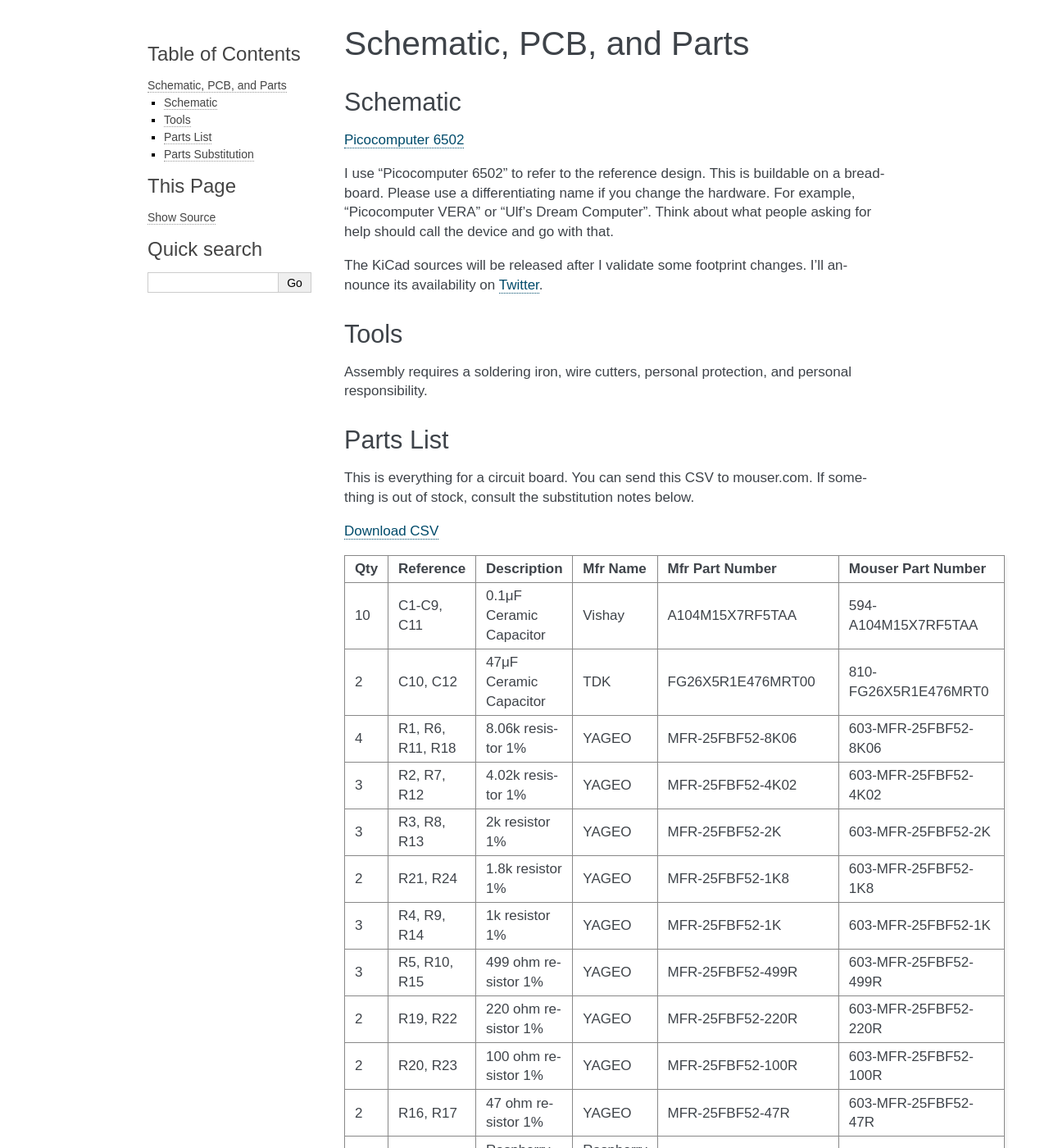
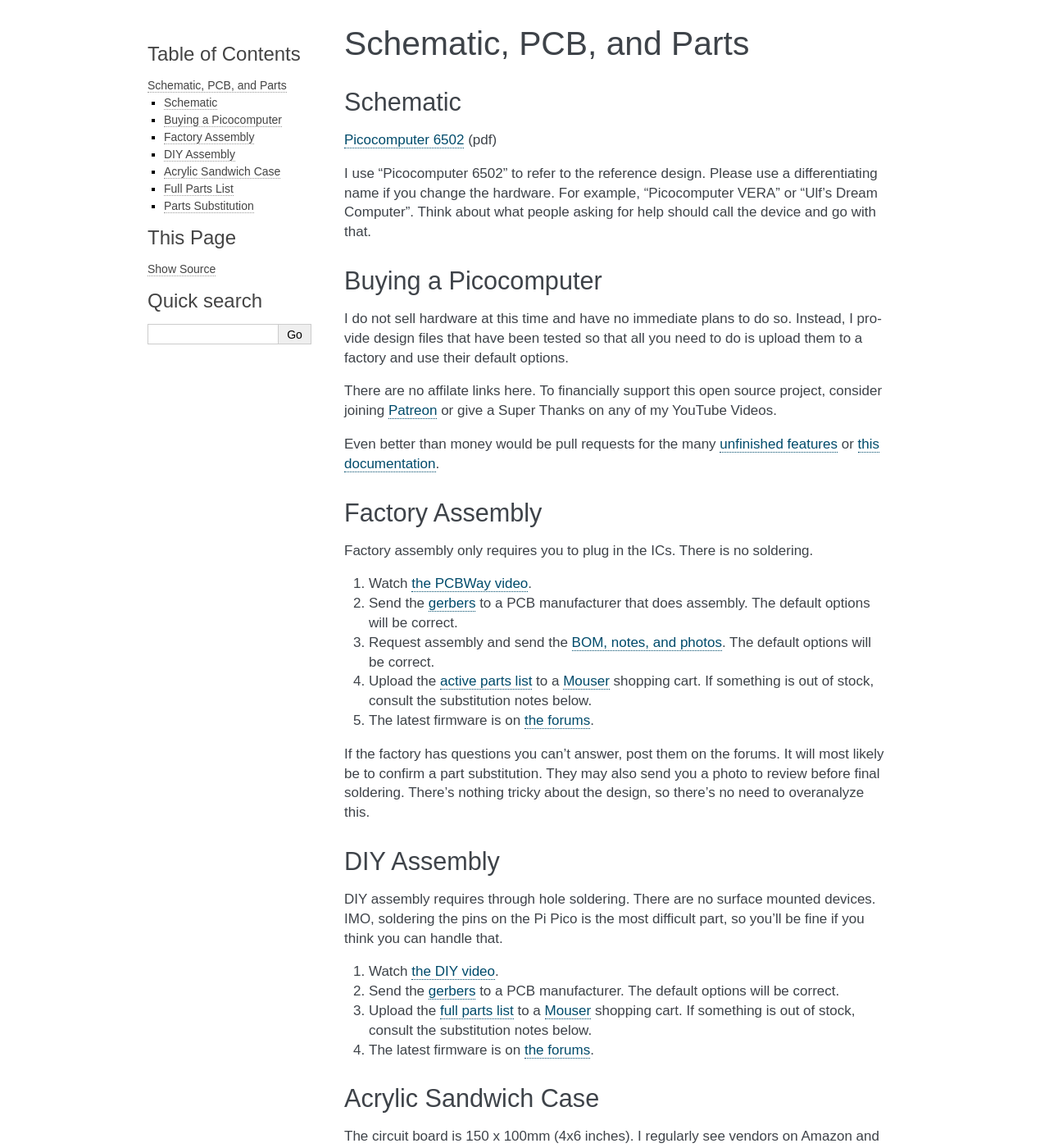
Before and after one commit to picocomputer/picocomputer.github.io, a Sphinx documentation site: the page built from docs/source/hardware.rst, in a window 1280 px wide and 1400 px high. Shown: the whole window at 82% size. Built offline with Sphinx 7.4.7, drawn with Linux system fonts in a browser that asks for light colours; some of the changed text lies outside the part shown.

Commit message:
factory build option

```diff
--- a/docs/source/hardware.rst
+++ b/docs/source/hardware.rst
@@ -4,21 +4,49 @@ Schematic, PCB, and Parts
 Schematic
 ---------
 
-`Picocomputer 6502 <_static/2023-06-07-rp6502.pdf>`_
+`Picocomputer 6502 <_static/2023-06-07-rp6502.pdf>`_ (pdf)
 
-I use "Picocomputer 6502" to refer to the reference design. This is buildable on a breadboard. Please use a differentiating name if you change the hardware. For example, "Picocomputer VERA" or "Ulf's Dream Computer". Think about what people asking for help should call the device and go with that.
+I use "Picocomputer 6502" to refer to the reference design. Please use a differentiating name if you change the hardware. For example, "Picocomputer VERA" or "Ulf's Dream Computer". Think about what people asking for help should call the device and go with that.
 
-The KiCad sources will be released after I validate some footprint changes. I'll announce its availability on `Twitter <https://twitter.com/Rumbledethumps>`_.
+Buying a Picocomputer
+---------------------
 
-Tools
------
+I do not sell hardware at this time and have no immediate plans to do so. Instead, I provide design files that have been tested so that all you need to do is upload them to a factory and use their default options.
 
-Assembly requires a soldering iron, wire cutters, personal protection, and personal responsibility.
+There are no affilate links here. To financially support this open source project, consider joining `Patreon <https://www.patreon.com/rumbledethumps>`_ or give a Super Thanks on any of my YouTube Videos.
 
-Parts List
-----------
+Even better than money would be pull requests for the many `unfinished features <https://github.com/picocomputer/rp6502/issues>`_ or `this documentation <https://github.com/picocomputer/picocomputer.github.io>`_.
 
-This is everything for a circuit board. You can send this CSV to mouser.com. If something is out of stock, consult the substitution notes below.
+Factory Assembly
+----------------
+
+Factory assembly only requires you to plug in the ICs. There is no soldering.
+
+1. Watch `the PCBWay video <http://example.com>`_.
+2. Send the `gerbers <_static/gerbers.zip>`_ to a PCB manufacturer that does assembly. The default options will be correct.
+3. Request assembly and send the `BOM, notes, and photos <_static/assembly.zip>`_. The default options will be correct.
+4. Upload the `active parts list <_static/active.csv>`_ to a `Mouser <https://mouser.com>`_ shopping cart. If something is out of stock, consult the substitution notes below.
+5. The latest firmware is on `the forums <https://github.com/orgs/picocomputer/discussions/4>`_.
+
+If the factory has questions you can't answer, post them on the forums. It will most likely be to confirm a part substitution. They may also send you a photo to review before final soldering. There's nothing tricky about the design, so there's no need to overanalyze this.
+
+DIY Assembly
+------------
+
+DIY assembly requires through hole soldering. There are no surface mounted devices. IMO, soldering the pins on the Pi Pico is the most difficult part, so you'll be fine if you think you can handle that.
+
+1. Watch `the DIY video <https://youtu.be/bwgLXEQdq20>`_.
+2. Send the `gerbers <_static/gerbers.zip>`_ to a PCB manufacturer. The default options will be correct.
+3. Upload the `full parts list <_static/parts.csv>`_ to a `Mouser <https://mouser.com>`_ shopping cart. If something is out of stock, consult the substitution notes below.
+4. The latest firmware is on `the forums <https://github.com/orgs/picocomputer/discussions/4>`_.
+
+Acrylic Sandwich Case
+---------------------
+
+The circuit board is 150 x 100mm (4x6 inches). I regularly see vendors on Amazon and eBay selling 150 x 100 x 3mm acrylic sheets. You'll need to drill 3mm holes for M3 standoffs. The recommended standoff height is >=15.5mm for the top and >=3.5mm for the bottom.
+
+Full Parts List
+---------------
 
 `Download CSV <_static/parts.csv>`_
 
```
Also changed, not shown: docs/source/_static/active.csv (added, +9 -0 lines), 1 other file.
